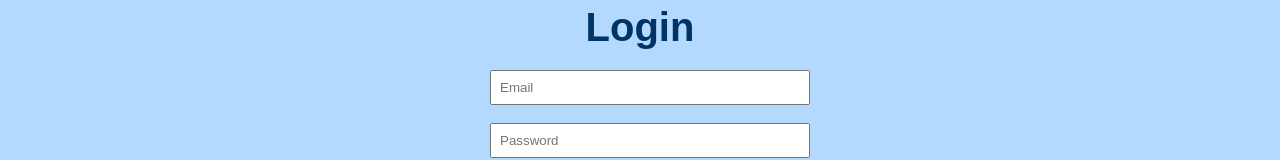
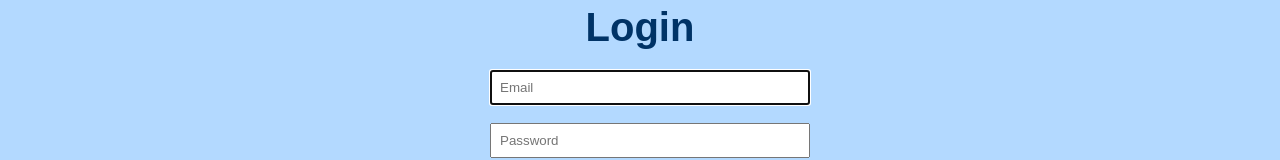
Before and after one commit to CafeRacer68/big5-react-app, a React (Create React App) app in the folder big5_react_flat_root/: page /login in a window 1280 px wide. Shown: the part 513-673 px from the top of the page. Built offline with nearby package versions, Linux system fonts and the light colour scheme.

Commit message:
Commit changes

```diff
--- a/big5_react_flat_root/src/Login.js
+++ b/big5_react_flat_root/src/Login.js
@@ -5,6 +5,11 @@ import {
   signInWithEmailAndPassword,
 } from "firebase/auth";
 import { useNavigate } from "react-router-dom";
+
+// Utility to detect iOS devices
+const isIOS = () => {
+  return /iPad|iPhone|iPod/.test(navigator.userAgent) && !window.MSStream;
+};
 
 const Login = () => {
   const [email, setEmail] = useState("");
@@ -85,6 +90,7 @@ const Login = () => {
           onChange={(e) => setEmail(e.target.value)}
           required
           style={{ width: "100%", padding: "8px" }}
+          autoFocus={!isIOS()}
         />
         <br />
         <br />
```
